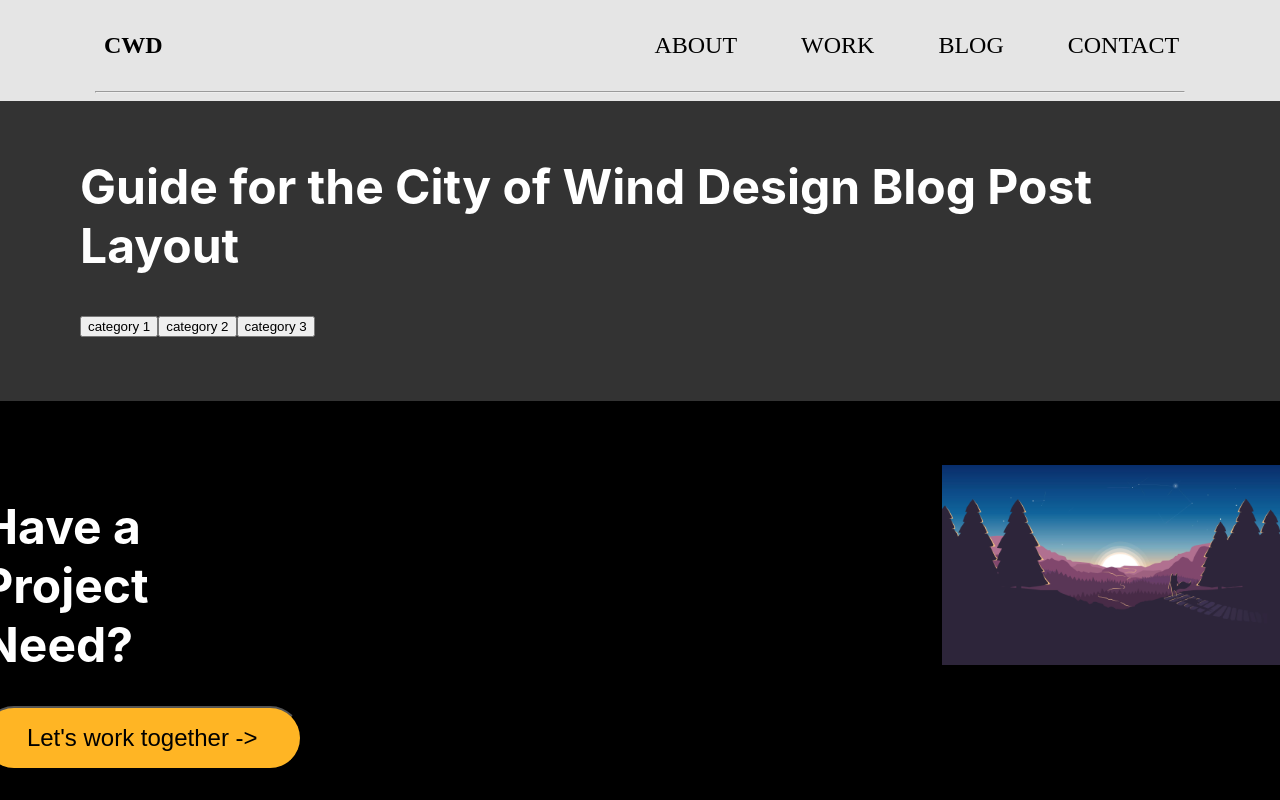
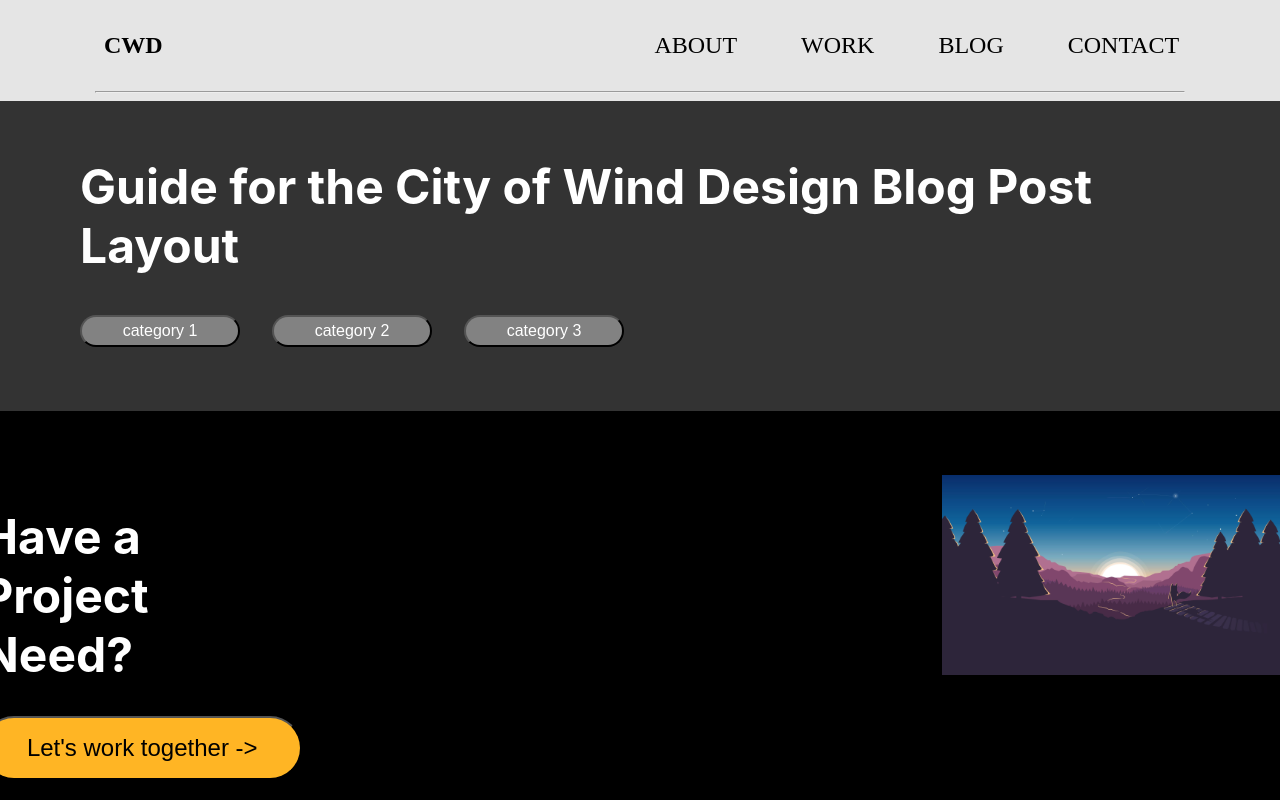
Before and after one commit to ltramos7/cwd-website-fe, a React (Create React App) app: page /blog/1 in a window 1280 px wide. Shown: the top 800 px of the page. Built offline with nearby package versions, Linux system fonts and the light colour scheme.

Commit message:
blog detail - did most head styling

```diff
--- a/src/components/blog/blog-detail/index.jsx
+++ b/src/components/blog/blog-detail/index.jsx
@@ -26,9 +26,9 @@ class BlogDetail extends React.Component {
             <div className='blog-detail__head'>
                 <h1 className='blog-detail__head-title'>{ blog.title }</h1>
                 <div className='blog-detail__head-btns'>
-                    <button>category 1</button>
-                    <button>category 2</button>
-                    <button>category 3</button>
+                    <button className='blog-detail__head-btn'>category 1</button>
+                    <button className='blog-detail__head-btn'>category 2</button>
+                    <button className='blog-detail__head-btn'>category 3</button>
                 </div>
             </div>
         )
--- a/src/scss/_blog-detail.scss
+++ b/src/scss/_blog-detail.scss
@@ -8,5 +8,18 @@
             color: $white-color;
             font-size: 3rem;
         }
+
+        // &-btns {
+        // }
+
+        &-btn {
+            margin-right: 2rem;
+            height: 2rem;
+            width: 10rem;
+            border-radius: 1rem;
+            background-color: $third-color;
+            color: $white-color;
+            font-size: 1rem;
+        }
     }
 }
--- a/src/scss/_variables.scss
+++ b/src/scss/_variables.scss
@@ -4,6 +4,7 @@ $logo-font: 'Playfair Display SC';
 $first-color: #e5e5e5;
 $first-color-shadow: #adadad;
 $second-color: #333333;
+$third-color: #828282;
 
 $footer-button: #FFB524;
 
```
